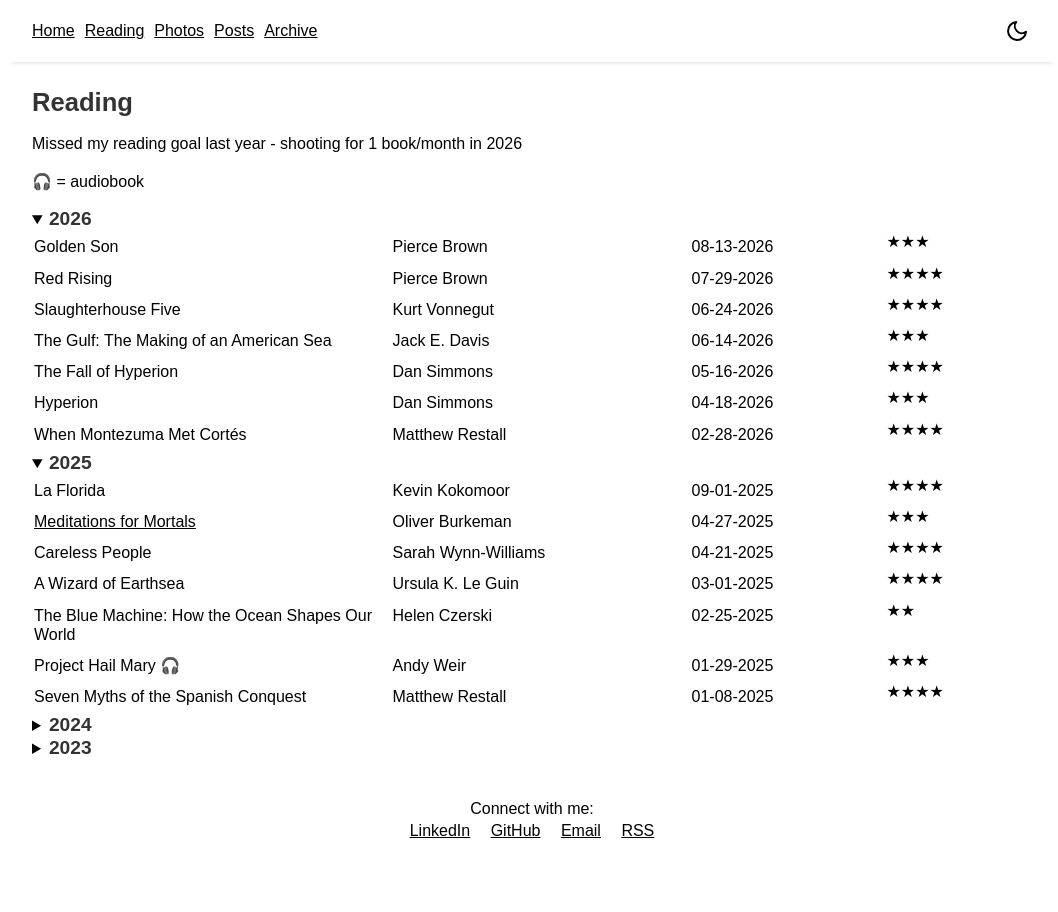
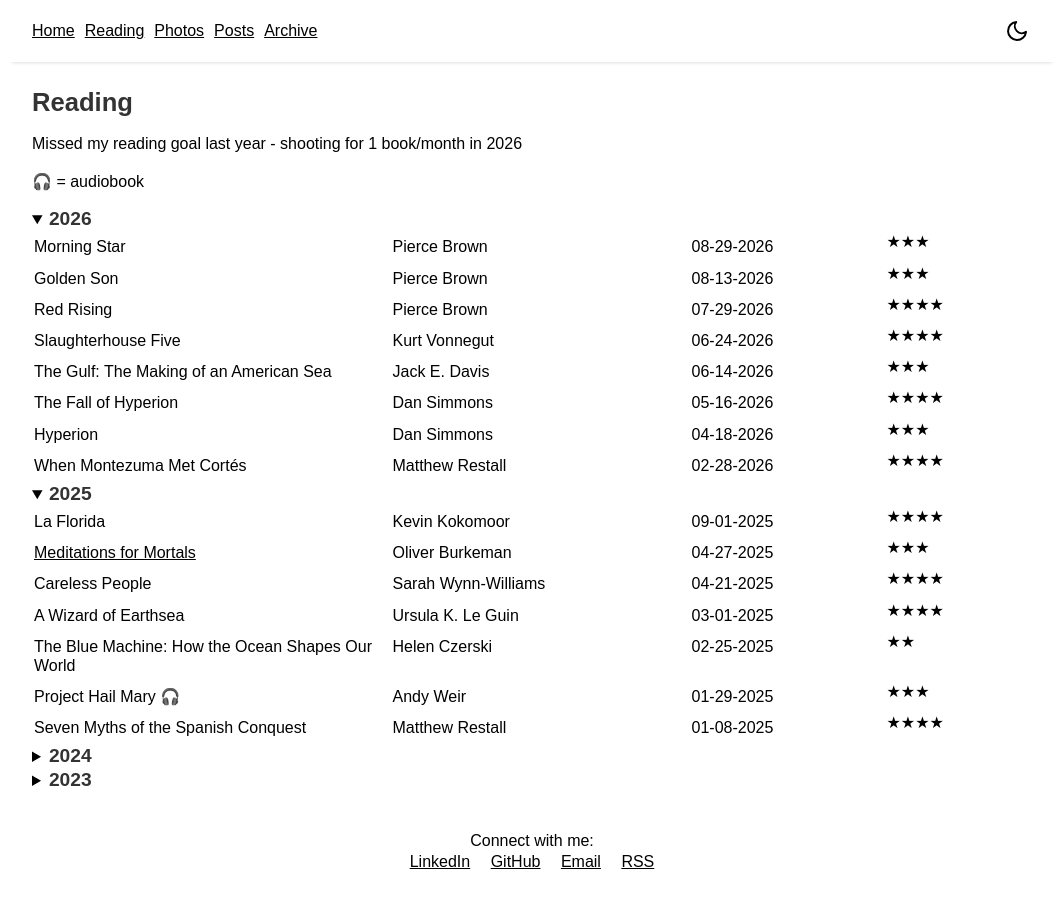
Before and after one commit to brandoncfallin/fallin-website, a Jekyll site: the page built from reading.md, in a window 1280 px wide. Shown: the whole page, without its empty margins (108-1166 px from the left). Built offline with Jekyll 4.4.1, drawn with Linux system fonts in a browser that asks for light colours.

Commit message:
chore(reading_table_2026.html): add morning star

```diff
--- a/_includes/reading_table_2026.html
+++ b/_includes/reading_table_2026.html
@@ -1,5 +1,11 @@
 <table style="background-color:rgba(0, 0, 0, 0); width: 100%;">
     <tbody>
+        <tr>
+            <td class="titles">Morning Star</td>
+            <td class="authors">Pierce Brown</td>
+            <td class="dates">08-29-2026</td>
+            <td class="stars">★★★</td>
+        </tr>
         <tr>
             <td class="titles">Golden Son</td>
             <td class="authors">Pierce Brown</td>
```
